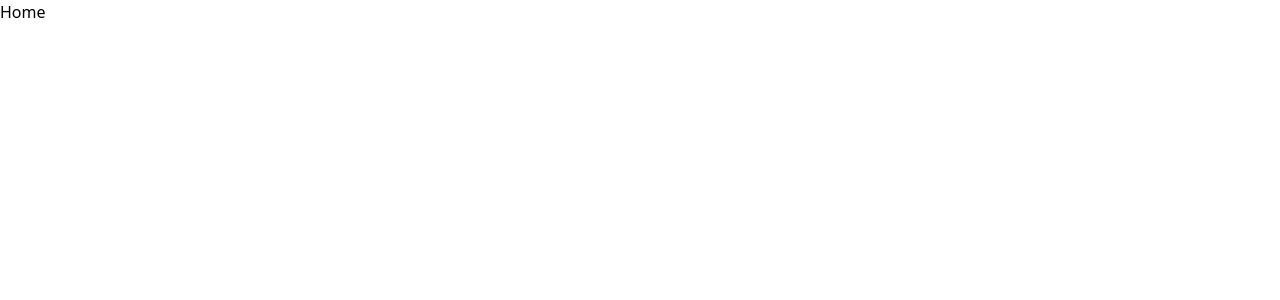
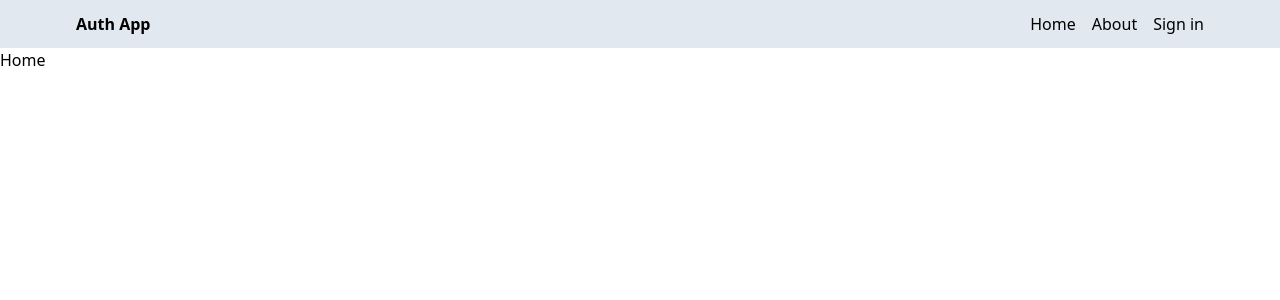
Before and after one commit to rahul230411/mern-auth, a React (Vite) app in the folder client/: page / in a window 1280 px wide. Shown: the top 300 px of the page. Built offline with nearby package versions, Linux system fonts and the light colour scheme.

Commit message:
Created Header Component

```diff
--- a/client/src/App.jsx
+++ b/client/src/App.jsx
@@ -5,10 +5,13 @@ import About from "./pages/About";
 import SignUp from "./pages/SignUp";
 import SignIn from "./pages/SignIn";
 import Profile from "./pages/Profile";
+import Header from "./components/Header";
 
 export default function App() {
   return (
     <BrowserRouter>
+      {/* Header */}
+      <Header />
       <Routes>
         <Route path="/" element={<Home />}></Route>
         <Route path="/about" element={<About />}></Route>
--- /dev/null
+++ b/client/src/components/Header.jsx
@@ -0,0 +1,28 @@
+import React from "react";
+import { Link } from "react-router-dom";
+
+export default function Header() {
+  return (
+    <div className="bg-slate-200">
+      <div
+        className=" flex justify-between items-center
+      max-w-6xl mx-auto p-3"
+      >
+        <Link to={"/"}>
+          <h1 className="font-bold">Auth App</h1>
+        </Link>
+        <ul className="flex gap-4">
+          <Link to={"/home"}>
+            <li>Home</li>
+          </Link>
+          <Link to={"/about"}>
+            <li>About</li>
+          </Link>
+          <Link to={"/sign-in"}>
+            <li>Sign in</li>
+          </Link>
+        </ul>
+      </div>
+    </div>
+  );
+}
```
